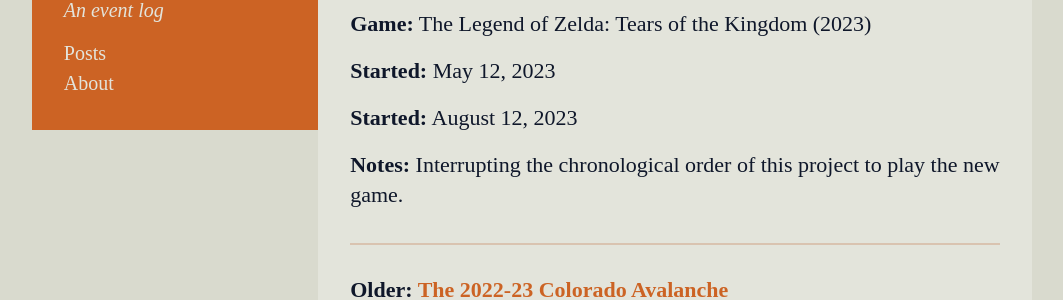
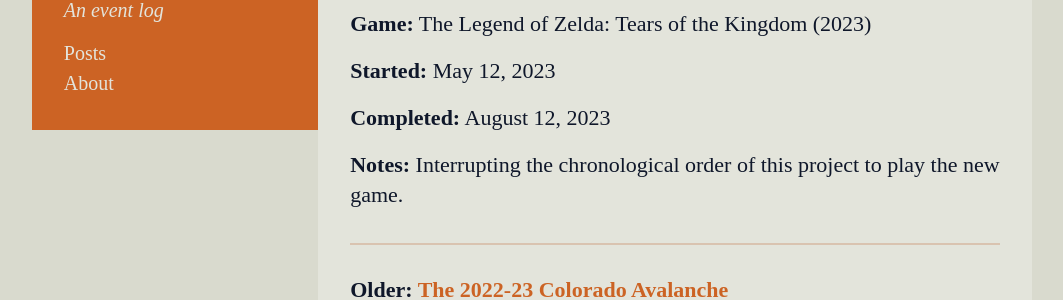
Before and after one commit to dalke/Cedeless, a Jekyll site: the page built from _posts/2023-08-12-tears-of-the-kingdom.md, in a window 1280 px wide. Shown: the part 181-481 px from the top of the page, without its empty margins (108-1171 px from the left). Built offline with Jekyll 4.4.1, drawn with Linux system fonts in a browser that asks for light colours; some web fonts are replaced.

Commit message:
Fix copy/paste biff

```diff
--- a/_posts/2023-08-12-tears-of-the-kingdom.md
+++ b/_posts/2023-08-12-tears-of-the-kingdom.md
@@ -7,6 +7,6 @@ title: "Zelda Project: Tears of the Kingdom"
 
 <span class="lead-in">Started:</span> {{ "2023-05-12" | date: '%B %e, %Y' }}
 
-<span class="lead-in">Started:</span> {{ "2023-08-12" | date: '%B %e, %Y' }}
+<span class="lead-in">Completed:</span> {{ "2023-08-12" | date: '%B %e, %Y' }}
 
 <span class="lead-in">Notes:</span> Interrupting the chronological order of this project to play the new game.
```
